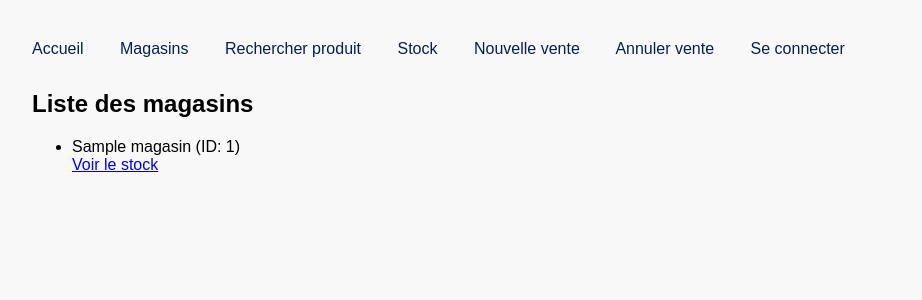
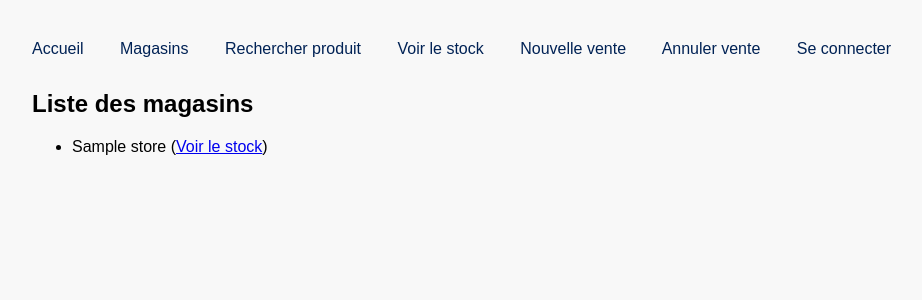
Before and after one commit to zakzaki244/Lab0-LOG430, a Flask app: template src/templates/magasins.html in a window 1280 px wide. Shown: the top 300 px of the page, without its empty margins (8-930 px from the left). Run offline with Flask 3, Linux system fonts and the light colour scheme; the template is opened without the code that fills it: most values are stand-ins (such as "Sample title", 1, 10 or a date in 2020).

Commit message:
maj url Flask

```diff
--- a/src/templates/base.html
+++ b/src/templates/base.html
@@ -17,7 +17,7 @@
         <a href="{{ url_for('index') }}">Accueil</a>
         <a href="{{ url_for('magasins') }}">Magasins</a>
         <a href="{{ url_for('search') }}">Rechercher produit</a>
-        <a href="{{ url_for('store_stock', store_id=store.id) }}">Stock</a>
+        <a href="{{ url_for('store_stock', store_id=store.id) }}">Voir le stock</a>
         <a href="{{ url_for('sale') }}">Nouvelle vente</a>
         <a href="{{ url_for('refund') }}">Annuler vente</a>
         <a href="{{ url_for('login') }}">Se connecter</a>
--- a/src/templates/magasins.html
+++ b/src/templates/magasins.html
@@ -3,11 +3,8 @@
 {% block content %}
 <h2>Liste des magasins</h2>
 <ul>
-    {% for magasin in magasins %}
-        <li>
-            {{ magasin.name }} (ID: {{ magasin.id }})<br>
-            <a href="/stock?store_id={{ magasin.id }}">Voir le stock</a>
-        </li>
-    {% endfor %}
+   {% for store in magasins %}
+    <li>{{ store.name }} (<a href="{{ url_for('store_stock', store_id=store.id) }}">Voir le stock</a>)</li>
+{% endfor %}
 </ul>
 {% endblock %}
```
